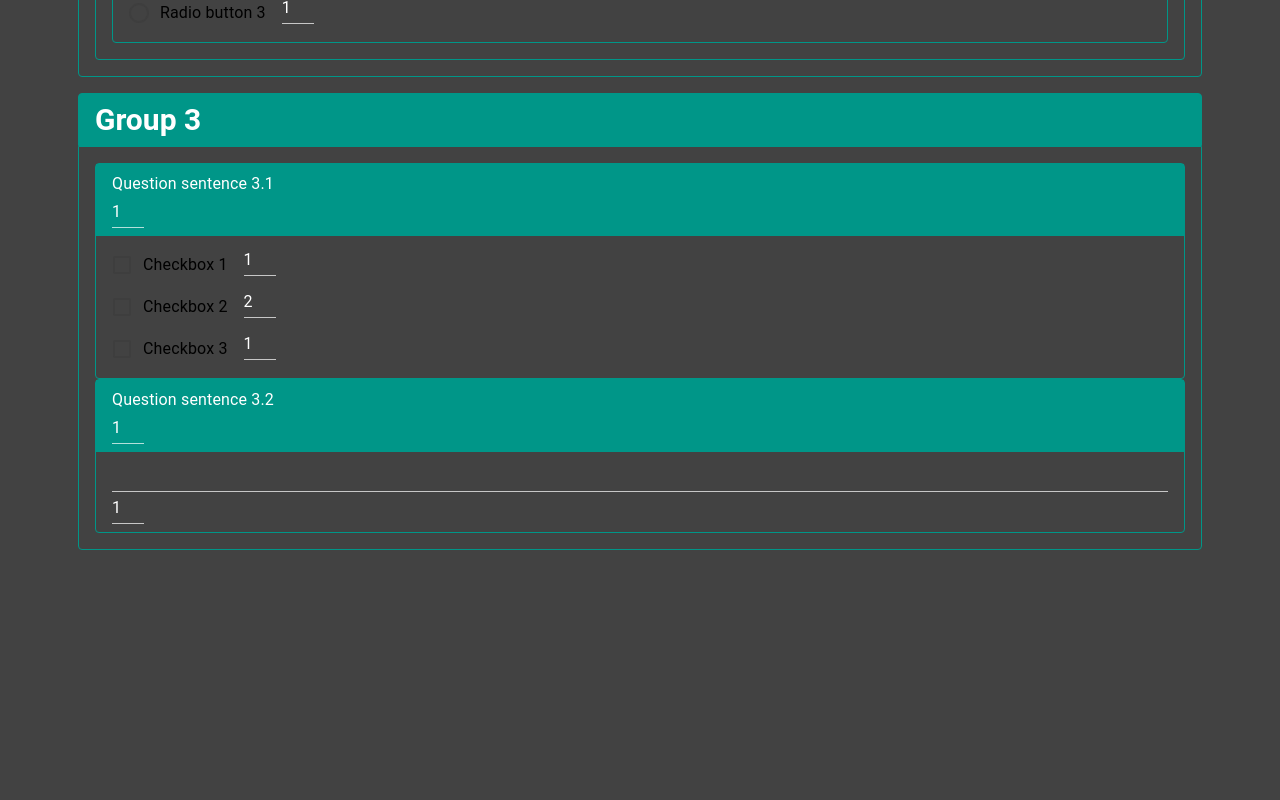
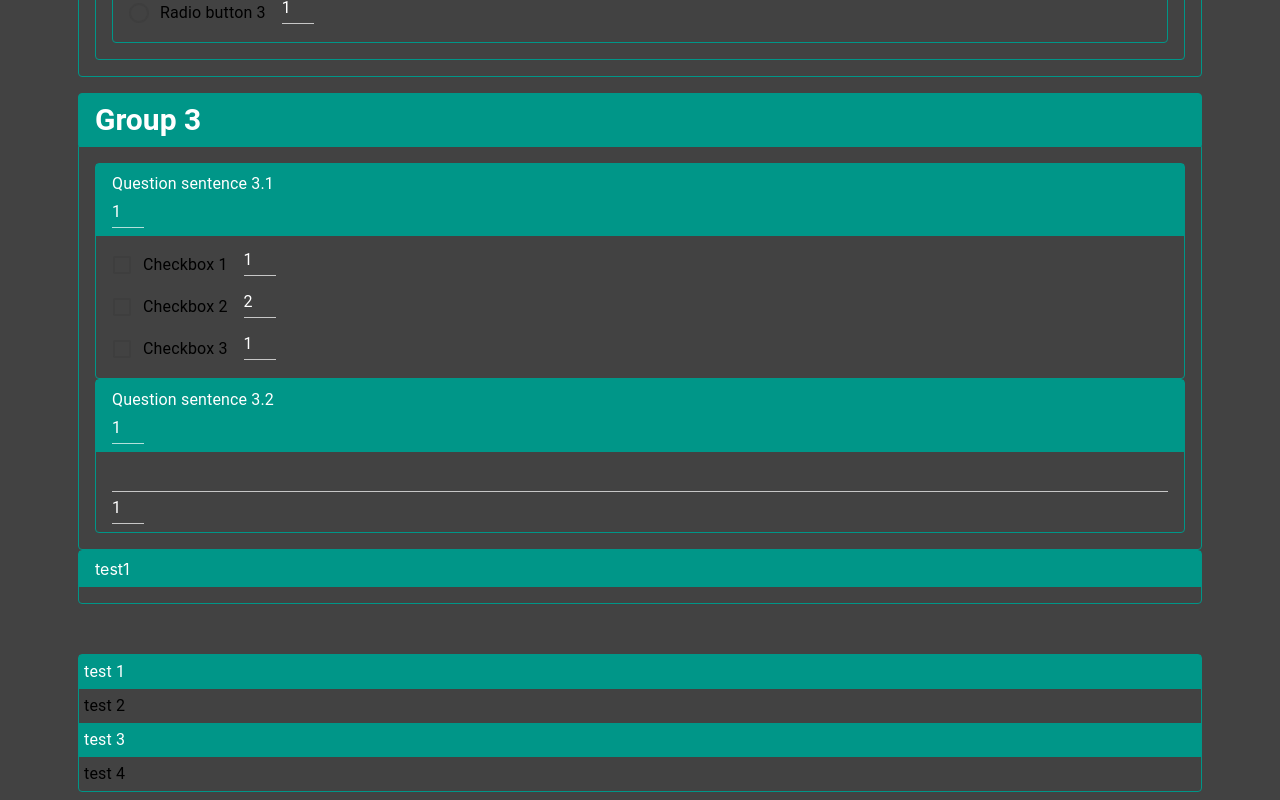
Before and after one commit to bobbylej/grow-me, a React (Create React App) app: page /surveys/new in a window 1280 px wide. Shown: the part 1259-2059 px from the top of the page. Before the commit the page ends 1817 px from the top, so only its background shows below. Built offline with nearby package versions, Linux system fonts and the light colour scheme.

Commit message:
[25] Add questionGroup and QuestionItem component

```diff
--- /dev/null
+++ b/src/app/shared/components/QuestionGroup/QuestionGroup.styles.ts
@@ -0,0 +1,15 @@
+import { makeStyles } from '@material-ui/styles';
+import { Theme } from '@material-ui/core';
+import { pxToRem, defaultValues } from 'app/shared/utils/stylesUtils';
+
+export const useQuestionGroupStyle = makeStyles((theme: Theme) => ({
+  questionGroupContainer: {
+    marginTop: pxToRem(50),
+    border: `1px solid ${theme.palette.primary.main}`,
+    borderRadius: defaultValues.borderRadius,
+    '& div:nth-child(odd)': {
+      backgroundColor: theme.palette.primary.main,
+      color: theme.palette.primary.contrastText,
+    },
+  },
+}));
--- /dev/null
+++ b/src/app/shared/components/QuestionGroup/QuestionGroup.tsx
@@ -0,0 +1,17 @@
+import React, { ReactElement } from 'react';
+import { Grid } from '@material-ui/core';
+import { QuestionItem } from 'app/shared/components/QuestionItem/QuestionItem';
+import { useQuestionGroupStyle } from 'app/shared/components/QuestionGroup/QuestionGroup.styles';
+
+export const QuestionGroup = (): ReactElement => {
+  const { questionGroupContainer } = useQuestionGroupStyle();
+
+  return (
+    <Grid container className={questionGroupContainer}>
+      <QuestionItem text="test 1" />
+      <QuestionItem text="test 2" />
+      <QuestionItem text="test 3" />
+      <QuestionItem text="test 4" />
+    </Grid>
+  );
+};
--- /dev/null
+++ b/src/app/shared/components/QuestionItem/QuestionItem.styles.ts
@@ -0,0 +1,8 @@
+import { makeStyles } from '@material-ui/styles';
+import { pxToRem } from 'app/shared/utils/stylesUtils';
+
+export const useQuestionItemStyles = makeStyles(() => ({
+  questionItemContainer: {
+    padding: pxToRem(5),
+  },
+}));
--- /dev/null
+++ b/src/app/shared/components/QuestionItem/QuestionItem.tsx
@@ -0,0 +1,28 @@
+import React from 'react';
+import { Grid, Typography } from '@material-ui/core';
+import { useQuestionItemStyles } from 'app/shared/components/QuestionItem/QuestionItem.styles';
+
+export interface QuestionItemProps {
+  text: string;
+}
+
+export const QuestionItem = ({
+  text,
+  children,
+}: React.PropsWithChildren<QuestionItemProps>): React.ReactElement => {
+  const { questionItemContainer } = useQuestionItemStyles();
+
+  return (
+    <Grid
+      className={questionItemContainer}
+      direction="row"
+      item
+      xs={12}
+    >
+      <Typography>{text}</Typography>
+      <Grid item xs={6}>
+        {children}
+      </Grid>
+    </Grid>
+  );
+};
--- a/src/app/views/Surveys/CreateSurvey/SurveyGraphicEditor/SurveyGraphicEditor.tsx
+++ b/src/app/views/Surveys/CreateSurvey/SurveyGraphicEditor/SurveyGraphicEditor.tsx
@@ -5,6 +5,7 @@ import { AsideGraphic } from 'app/shared/interfaces/asideGraphic';
 import { SingleQuestion } from 'app/shared/components/SingleQuestion/SingleQuestion';
 import { convertMarkdown } from 'app/shared/utils/markdownUtils';
 import { useSurveyGraphicEditorStyles } from 'app/views/Surveys/CreateSurvey/SurveyGraphicEditor/SurveyGraphicEditor.styles';
+import { QuestionGroup } from 'app/shared/components/QuestionGroup/QuestionGroup';
 
 export interface SurveyGraphicEditorProps {
   markdown: string;
@@ -46,6 +47,8 @@ export const SurveyGraphicEditor = ({
         direction="column"
         circleEditor={circleEditorGraphic}
       />
+      <SingleQuestion text="test1" />
+      <QuestionGroup />
     </div>
   );
 };
```
